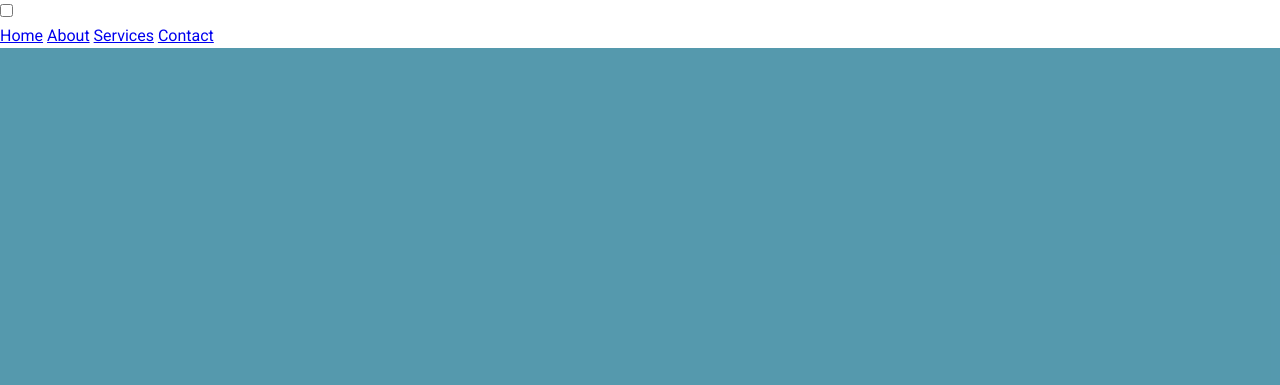
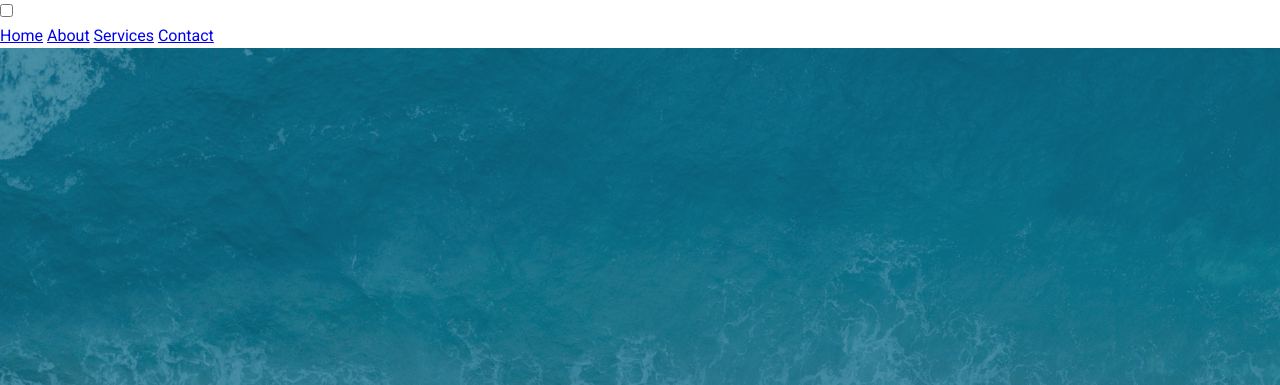
Before and after one commit to double-vee/html-css-layouts, a plain HTML site: page hamburger_menu_overlay/index.html in a window 1280 px wide. Shown: the top 385 px of the page. Drawn offline with Linux system fonts and the light colour scheme.

Commit message:
Background image added with the ::before pseudo element

```diff
--- a/hamburger_menu_overlay/style.css
+++ b/hamburger_menu_overlay/style.css
@@ -28,6 +28,17 @@ body {
   color: #fff;
 }
 
+#showcase::before {
+  content: '';
+  position: absolute;
+  top: 0;
+  left: 0;
+  width: 100%;
+  height: 100%;
+  background: url(./img/showcase.jpg) no-repeat center center / cover;
+  z-index: -1;
+}
+
 .container {
   display: flex;
   flex-direction: column;
```
